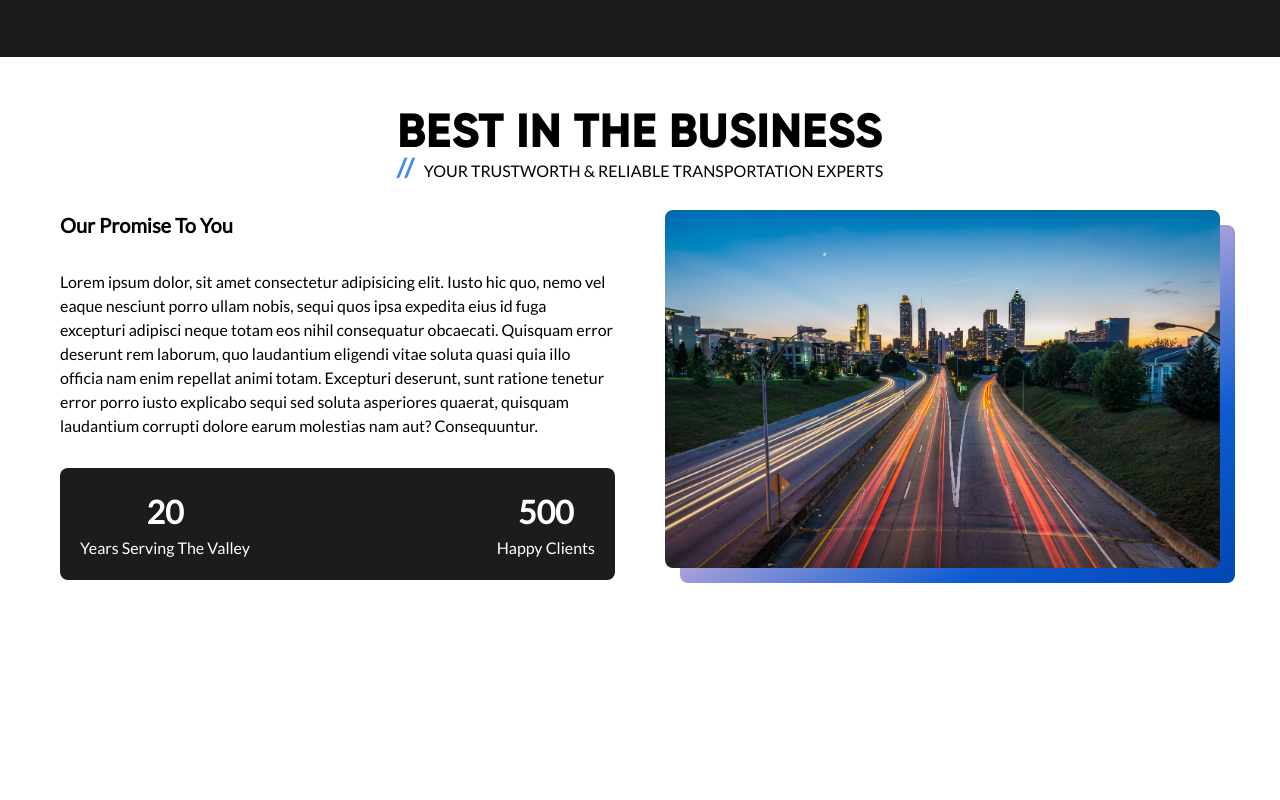
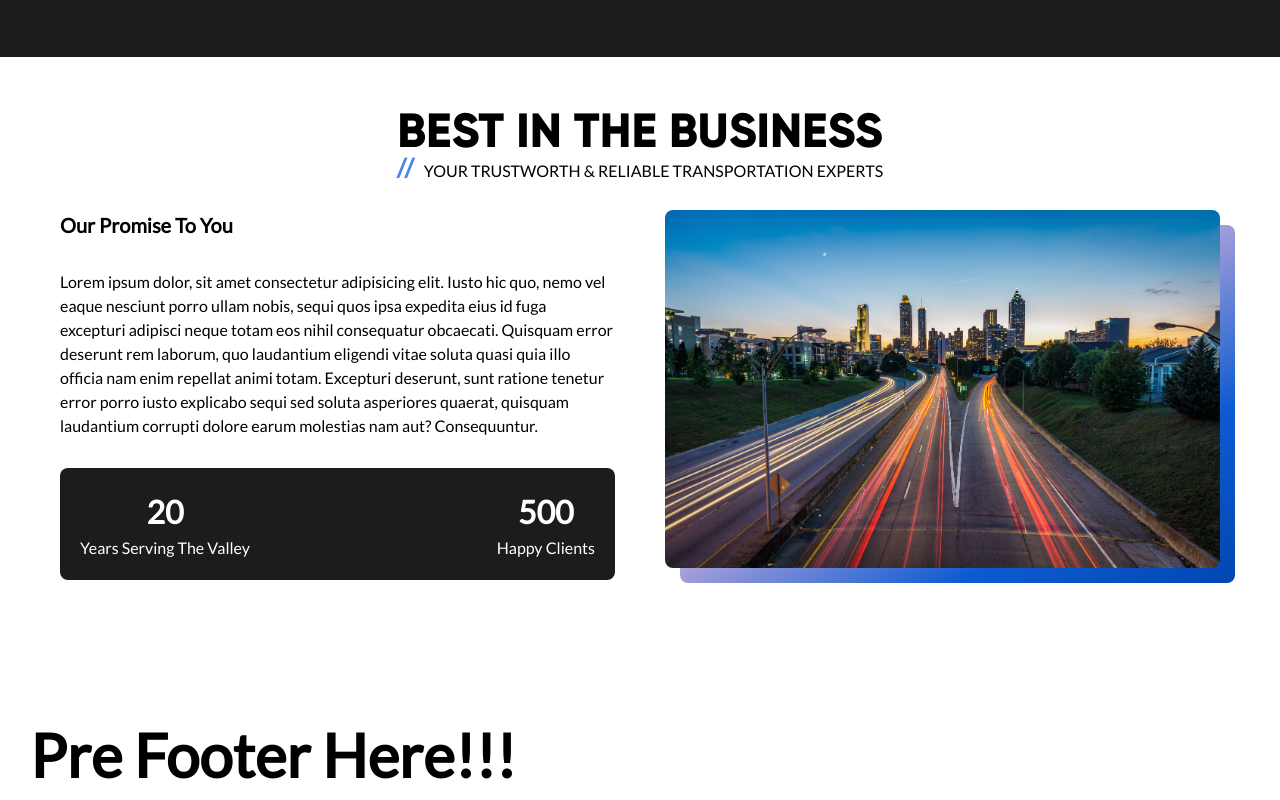
Before and after one commit to ChristianWare/Transport, a Next.js app: page / in a window 1280 px wide. Shown: the part 3434-4234 px from the top of the page. Before the commit the page ends 4144 px from the top, so only its background shows below. Built offline with nearby package versions, Linux system fonts and the light colour scheme.

Commit message:
PreFooter Start

```diff
--- /dev/null
+++ b/comps/preFooter/PreFooter.js
@@ -0,0 +1,11 @@
+import Layout from '../layout/Layout'
+import styles from './PreFooter.module.css'
+
+const PreFooter = () => {
+  return (
+    <Layout>
+        <h1>Pre Footer Here!!!</h1>
+    </Layout>
+  )
+}
+export default PreFooter
--- a/pages/index.js
+++ b/pages/index.js
@@ -1,6 +1,7 @@
 import About from "../comps/about/About";
 import Fleet from "../comps/fleet/Fleet";
 import Hero from "../comps/hero/Hero";
+import PreFooter from "../comps/preFooter/PreFooter";
 import Service from "../comps/services/Service";
 import Value from "../comps/value/Value";
 
@@ -12,6 +13,7 @@ export default function Home() {
       <About />
       <Fleet />
       <Value />
+      <PreFooter />
     </>
   );
 }
```
Also changed, not shown: comps/preFooter/PreFooter.module.css (added), public/images/sub2.png (added).
